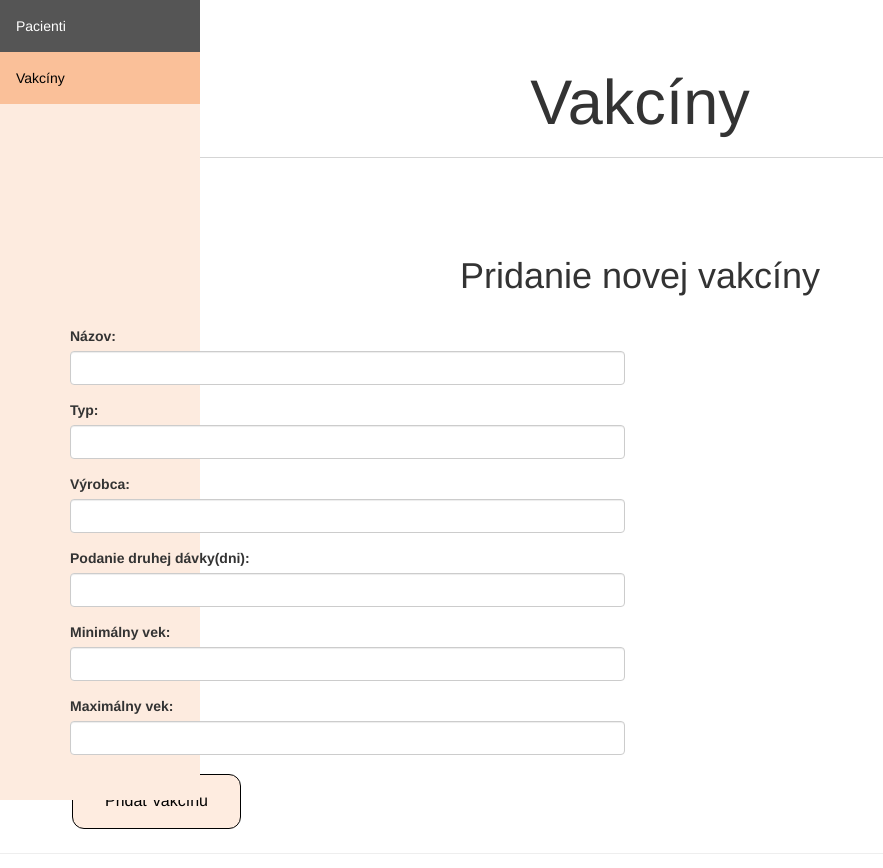
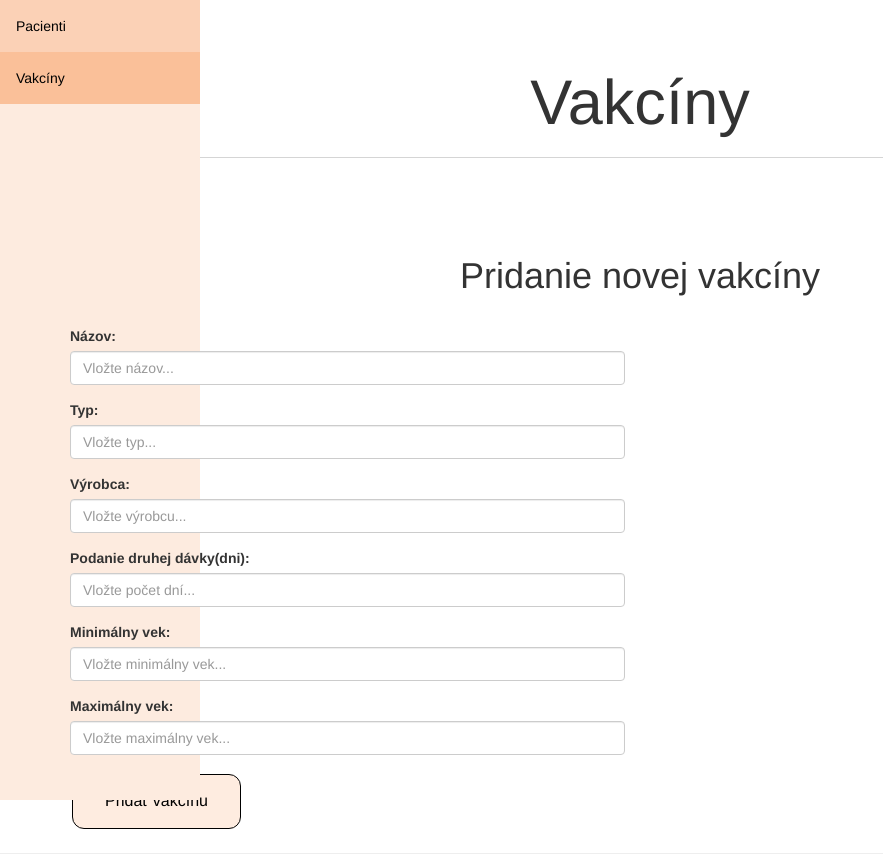
Before and after one commit to MichalToth5/3-peaks_frontEnd, an Angular app: page /admin/vaccine/add in a window 1280 px wide. Shown: the top 868 px of the page, without its empty margins (0-883 px from the left). Built offline with nearby package versions, Linux system fonts and the light colour scheme.

Commit message:
úprava farby a mäkčeňov

```diff
--- a/src/app/admin-layout/admin-layout.component.css
+++ b/src/app/admin-layout/admin-layout.component.css
@@ -26,6 +26,6 @@ body {
 }
 
 .sidebar a:hover:not(.active) {
-  background-color: #555;
-  color: white;
+  background-color: #fac09994;
+  color: black;
 }
--- a/src/app/patient/patient-form/patient-form.component.html
+++ b/src/app/patient/patient-form/patient-form.component.html
@@ -20,8 +20,8 @@
           <input class="form-control" formControlName="lastName"placeholder="Vložte priezvisko..." required><br>
         </div>
         <div class="form-group">
-          <label>Identifikačné číslo:</label>
-          <input class="form-control" formControlName="idNumber"placeholder="Vložte id..." required><br>
+          <label>Rodné číslo:</label>
+          <input class="form-control" formControlName="idNumber"placeholder="Vložte rodné číslo..." required><br>
         </div>
         <div class="form-group">
           <label>Dátum narodenia:</label>
--- a/src/app/patient/patient-list/patient-list.component.html
+++ b/src/app/patient/patient-list/patient-list.component.html
@@ -11,11 +11,12 @@
       <thead>
         <tr>
           <th scope="col">Meno</th>
-          <th scope="col">Rodne cislo</th>
-          <th scope="col">Datum narodenia</th>
+          <th scope="col">Priezvisko</th>
+          <th scope="col">Rodné číslo</th>
+          <th scope="col">Dátum narodenia</th>
           <th scope="col">Adresa</th>
-          <th scope="col">Pocet Davok</th>
-          <th scope="col">Plna zaockovanost od</th>
+          <th scope="col">Počet dávok</th>
+          <th scope="col">Plná zaočkovanosť od</th>
         </tr>
       </thead>
       <!--TODO doplnenie info do tabulky o pocte davok a plnej zaockovanosti, prepojenie na vaccineShot -->
--- a/src/app/vaccine/vaccine-form/vaccine-form.component.html
+++ b/src/app/vaccine/vaccine-form/vaccine-form.component.html
@@ -9,27 +9,27 @@
       <div class="col-sm-6">
         <div class="form-group">
           <label>Názov:</label>
-          <input class="form-control" formControlName="name">
+          <input class="form-control" formControlName="name" placeholder="Vložte názov..." required>
         </div>
         <div class="form-group">
           <label>Typ:</label>
-          <input class="form-control" formControlName="type">
+          <input class="form-control" formControlName="type" placeholder="Vložte typ..." required>
         </div>
         <div class="form-group">
           <label>Výrobca:</label>
-          <input class="form-control" formControlName="manufacturer">
+          <input class="form-control" formControlName="manufacturer" placeholder="Vložte výrobcu..." required>
         </div>
         <div class="form-group">
           <label>Podanie druhej dávky(dni):</label>
-          <input class="form-control" formControlName="nextShotInDays">
+          <input class="form-control" formControlName="nextShotInDays"placeholder="Vložte počet dní..." required>
         </div>
         <div class="form-group">
           <label>Minimálny vek:</label>
-          <input class="form-control" formControlName="minAge">
+          <input class="form-control" formControlName="minAge"placeholder="Vložte minimálny vek..." required>
         </div>
         <div class="form-group">
           <label>Maximálny vek:</label>
-          <input class="form-control" formControlName="maxAge">
+          <input class="form-control" formControlName="maxAge" placeholder="Vložte maximálny vek..." required>
         </div>
       </div>
     </div>
```
